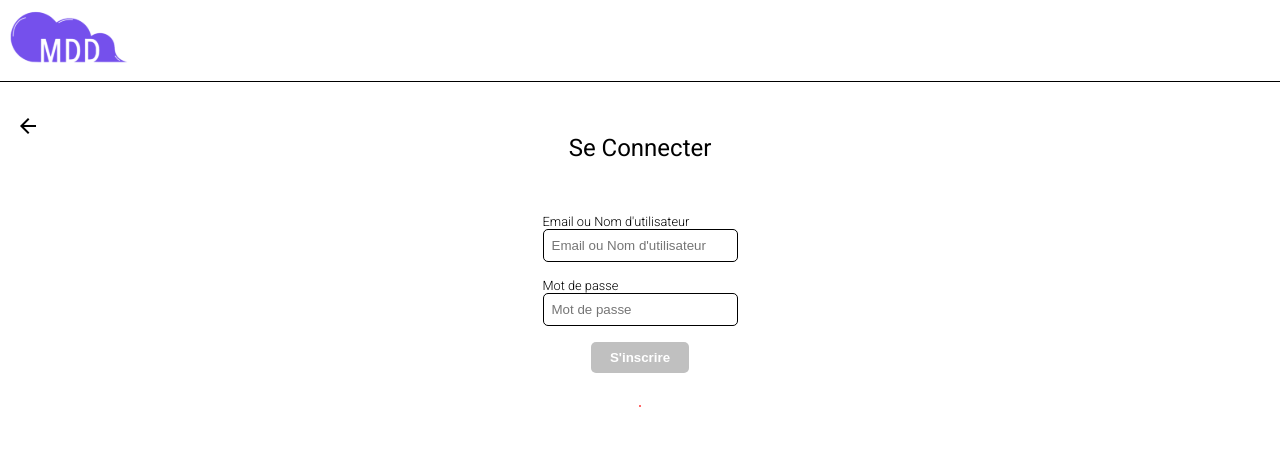
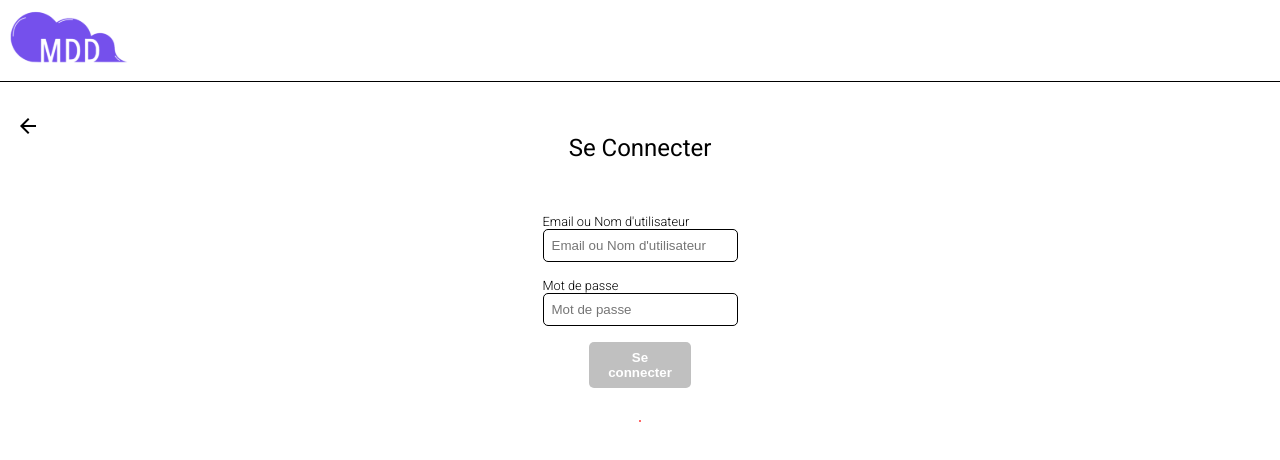
Before and after one commit to vnaxel/OC_projet_6, an Angular app in the folder front/MDD-frontend/: page /login in a window 1280 px wide. Shown: the top 460 px of the page. Built offline with nearby package versions, Linux system fonts and the light colour scheme; no server answers.

Commit message:
fix login btn naming

```diff
--- a/front/MDD-frontend/src/app/features/auth/components/login/login.component.html
+++ b/front/MDD-frontend/src/app/features/auth/components/login/login.component.html
@@ -32,7 +32,7 @@
                 <input class="formField__input" type="password" placeholder="Mot de passe" formControlName="password">
             </div>
         </div>
-        <button class="button__purple" type="submit" [disabled]="form.invalid">S'inscrire</button>
+        <button class="button__purple" type="submit" [disabled]="form.invalid">Se connecter</button>
         <div class="error" *ngIf="this.form.hasError">
             <span class="formError"
                 *ngIf="this.form.controls.emailOrUsername.errors?.['required'] && this.form.controls.emailOrUsername.touched">⚠️ - L'email ou
```
